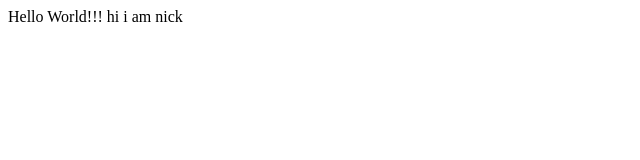
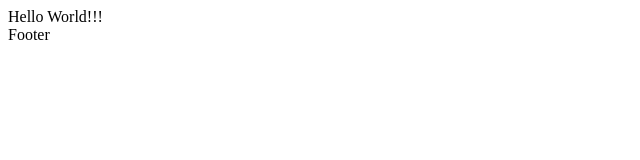
Before and after one commit to IamNiiku/simple-website, a plain HTML site: page index.html in a window 1280 px wide. Shown: the whole page, without its empty margins (0-640 px from the left). Drawn offline with Linux system fonts and the light colour scheme.

Commit message:
Binago ko uli

```diff
--- a/index.html
+++ b/index.html
@@ -6,6 +6,8 @@
     <title>Simple-Website</title>
 </head>
 <body>
-    Hello World!!! hi i am nick
+    <Header>Hello World!!! </Header>
+
+    <footer>Footer</footer>
 </body>
 </html>
```
